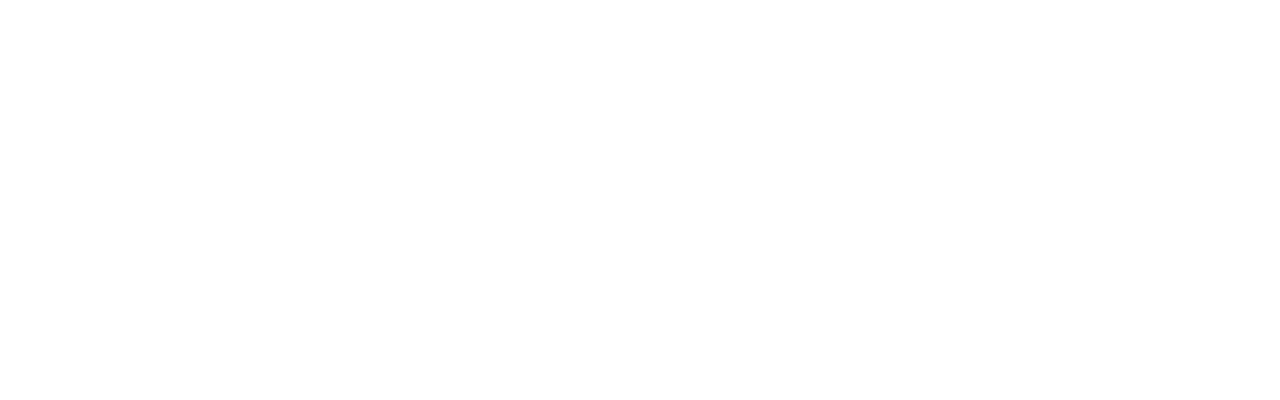
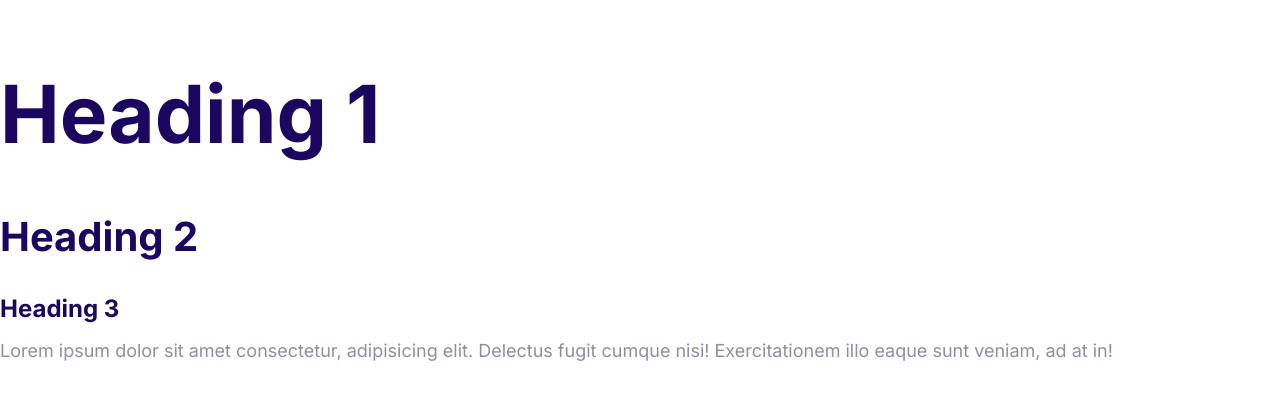
Before and after one commit to bhanu-21/moshify, a plain HTML site: page components/index.html in a window 1280 px wide. Drawn offline with Linux system fonts and the light colour scheme.

Commit message:
Define the styles for the fonts

```diff
--- a/components/css/styles.css
+++ b/components/css/styles.css
@@ -6,3 +6,58 @@
   --color-heading: #1b0760;
   --color-body: #918ca4;
 }
+
+/* Typography */
+html {
+  /* 62.5% of 16px is 10px */
+  font-size: 62.5%;
+}
+
+body {
+  font-family: "Inter", sans-serif;
+  font-size: 2.4rem;
+  color: var(--color-body);
+  line-height: 1.5;
+}
+
+h1,
+h2,
+h3 {
+  color: var(--color-heading);
+  margin-bottom: 1rem;
+}
+
+h1 {
+  /* 1 x font size of html element */
+  font-size: 7rem;
+}
+
+h2 {
+  font-size: 4rem;
+}
+
+h3 {
+  font-size: 3rem;
+}
+
+p {
+  margin-top: 0;
+}
+
+@media screen and (min-width: 1024px) {
+  body {
+    font-size: 1.8rem;
+  }
+
+  h1 {
+    font-size: 8rem;
+  }
+
+  h2 {
+    font-size: 4rem;
+  }
+
+  h3 {
+    font-size: 2.4rem;
+  }
+}
--- a/components/index.html
+++ b/components/index.html
@@ -7,7 +7,21 @@
     <title>Document</title>
     <link rel="stylesheet" href="css/normalize.css" />
     <link rel="stylesheet" href="css/styles.css" />
+    <link rel="preconnect" href="https://fonts.googleapis.com" />
+    <link rel="preconnect" href="https://fonts.gstatic.com" crossorigin />
+    <link
+      href="https://fonts.googleapis.com/css2?family=Inter:wght@400;700&display=swap"
+      rel="stylesheet"
+    />
   </head>
 
-  <body></body>
+  <body>
+    <h1>Heading 1</h1>
+    <h2>Heading 2</h2>
+    <h3>Heading 3</h3>
+    <p>
+      Lorem ipsum dolor sit amet consectetur, adipisicing elit. Delectus fugit
+      cumque nisi! Exercitationem illo eaque sunt veniam, ad at in!
+    </p>
+  </body>
 </html>
```
